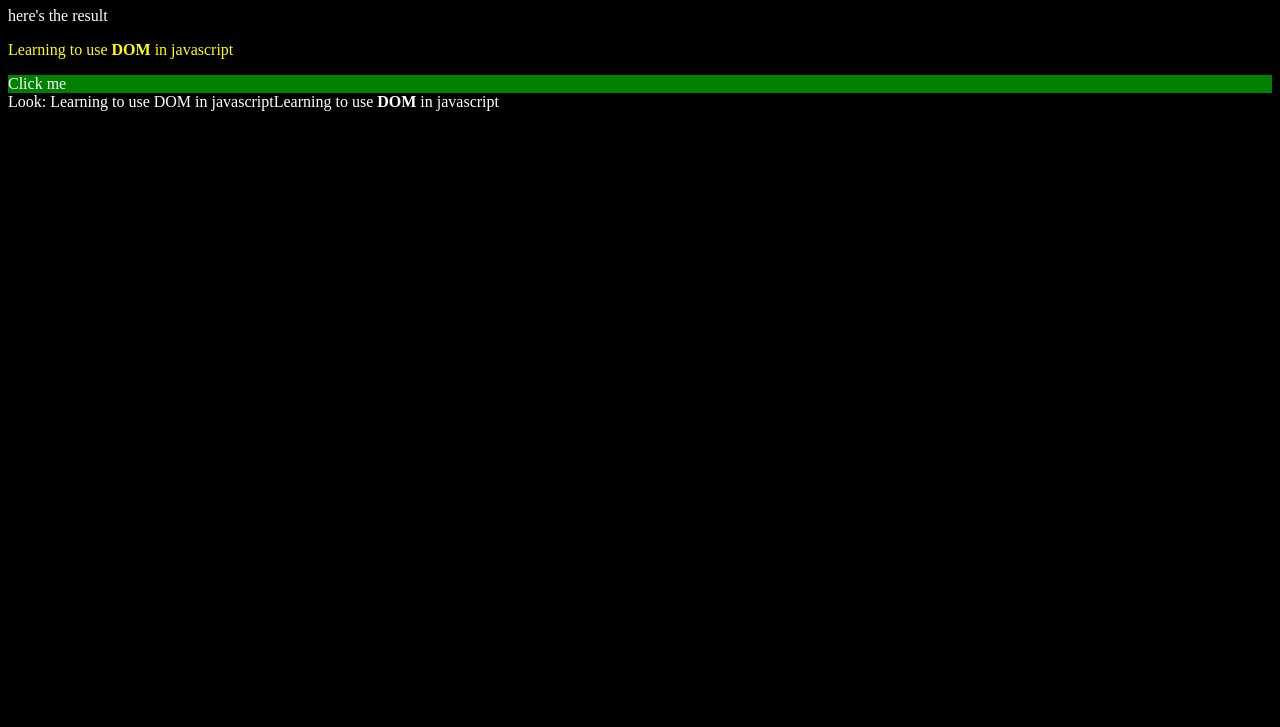
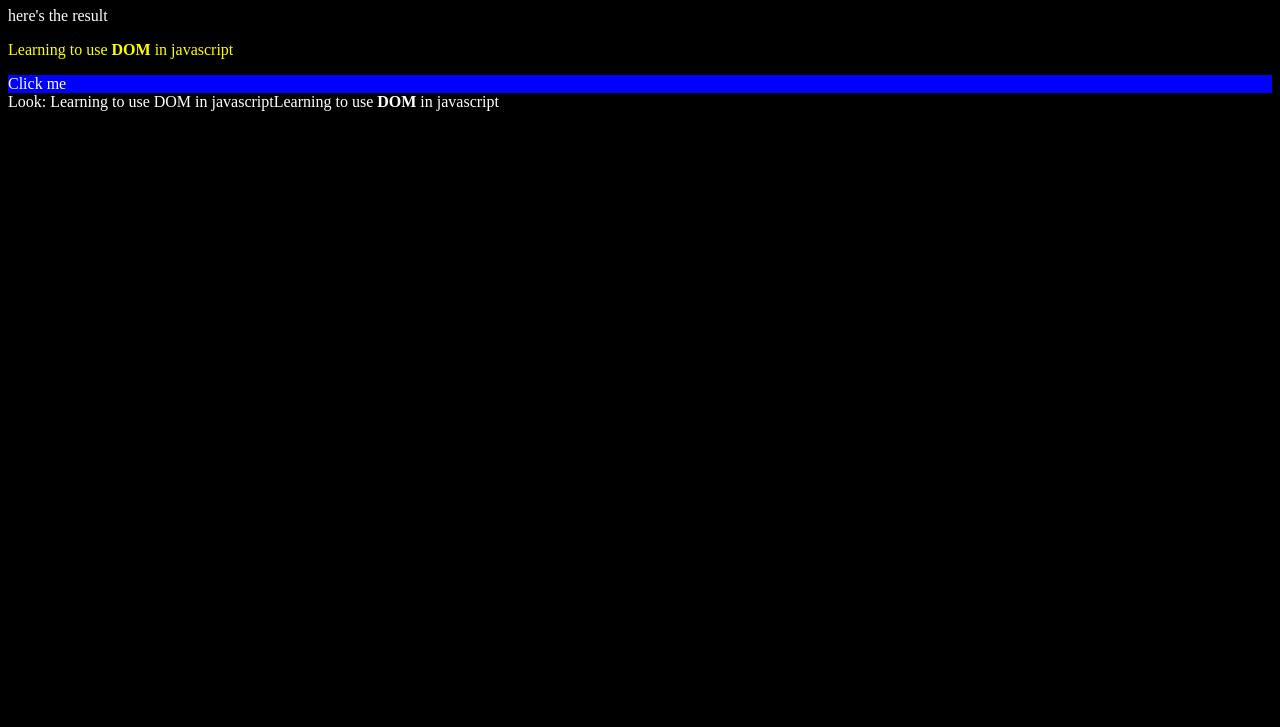
Before and after one commit to Xulio-Xulio/Course-Javascript, a plain HTML site: page aula007/ex005.html in a window 1280 px wide. Shown: the part 73-800 px from the top of the page. Drawn offline with Linux system fonts and the light colour scheme.

Commit message:
query selecting form

```diff
--- a/aula007/ex005.html
+++ b/aula007/ex005.html
@@ -30,6 +30,8 @@
         document.write(p1.innerHTML)
         var msg = window.document.getElementById(`msg`)
         msg.style.background = `green`
+        var d = document.querySelector(`div#msg`)
+        d.style.background = `blue`
 
     </script>
 
```
Also changed, not shown: Anotações.txt.
